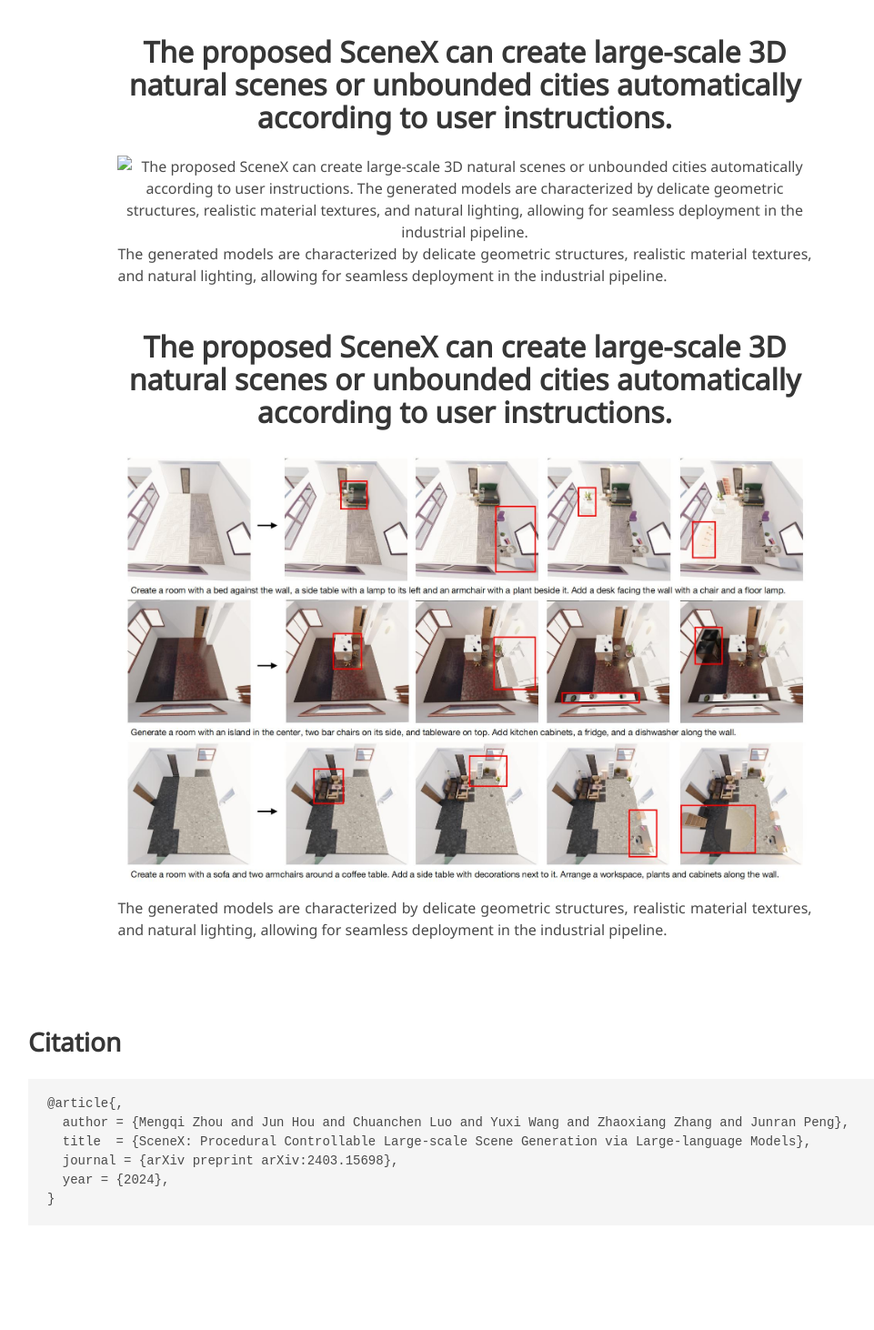
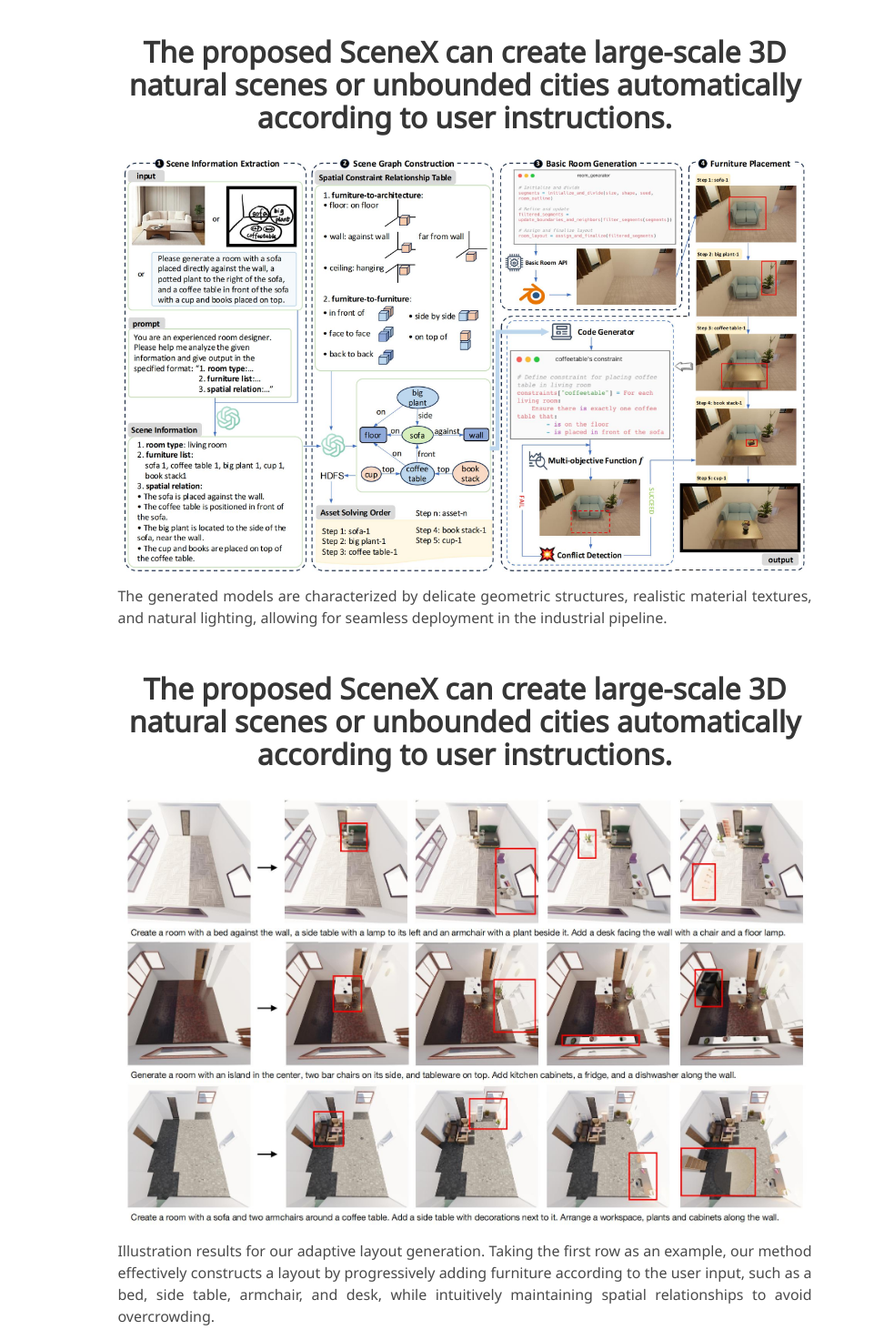
Before and after one commit to RoomCraft/RoomCraft.github.io, a plain HTML site: page index.html in a window 1280 px wide. Shown: the part 2374-3836 px from the top of the page at 91% size, without its empty margins (129-1090 px from the left). Before the commit the page ends 3769 px from the top, so only its background shows below. Drawn offline with nearby package versions, Linux system fonts and the light colour scheme; some icons are missing; a web font is replaced by a local one.

Commit message:
Update index.html

```diff
--- a/index.html
+++ b/index.html
@@ -185,7 +185,7 @@
     <div class="columns is-centered has-text-centered">
       <div class="column is-four-fifths">
         <h2 class="title is-3 mt-5">The proposed SceneX can create large-scale 3D natural scenes or unbounded cities automatically according to user instructions.</h2>
-        <img src="./image/pipeline(1)_00.jpg" alt="The proposed SceneX can create large-scale 3D natural scenes or unbounded cities automatically according to user instructions. The generated models are characterized by delicate geometric structures, realistic material textures, and natural lighting, allowing for seamless deployment in the industrial pipeline." height="100%">
+        <img src="./image/pipeline (1)_00.jpg" alt="The proposed SceneX can create large-scale 3D natural scenes or unbounded cities automatically according to user instructions. The generated models are characterized by delicate geometric structures, realistic material textures, and natural lighting, allowing for seamless deployment in the industrial pipeline." height="100%">
         <p class="content has-text-justified">
           The generated models are characterized by delicate geometric structures, realistic material textures, and natural lighting, allowing for seamless deployment in the industrial pipeline.
         </p>
@@ -195,9 +195,9 @@
     <div class="columns is-centered has-text-centered">
       <div class="column is-four-fifths">
         <h2 class="title is-3 mt-5">The proposed SceneX can create large-scale 3D natural scenes or unbounded cities automatically according to user instructions.</h2>
-        <img src="./image/progressive(1)_00.jpg" alt="The proposed SceneX can create large-scale 3D natural scenes or unbounded cities automatically according to user instructions. The generated models are characterized by delicate geometric structures, realistic material textures, and natural lighting, allowing for seamless deployment in the industrial pipeline." height="100%">
+        <img src="./image/progressive(1)_00.jpg" alt="The progressive layout generation results using the given instructions." height="100%">
         <p class="content has-text-justified">
-          The generated models are characterized by delicate geometric structures, realistic material textures, and natural lighting, allowing for seamless deployment in the industrial pipeline.
+          Illustration results for our adaptive layout generation. Taking the first row as an example, our method effectively constructs a layout by progressively adding furniture according to the user input, such as a bed, side table, armchair, and desk, while intuitively maintaining spatial relationships to avoid overcrowding.
         </p>
       </div>
     </div>
```
